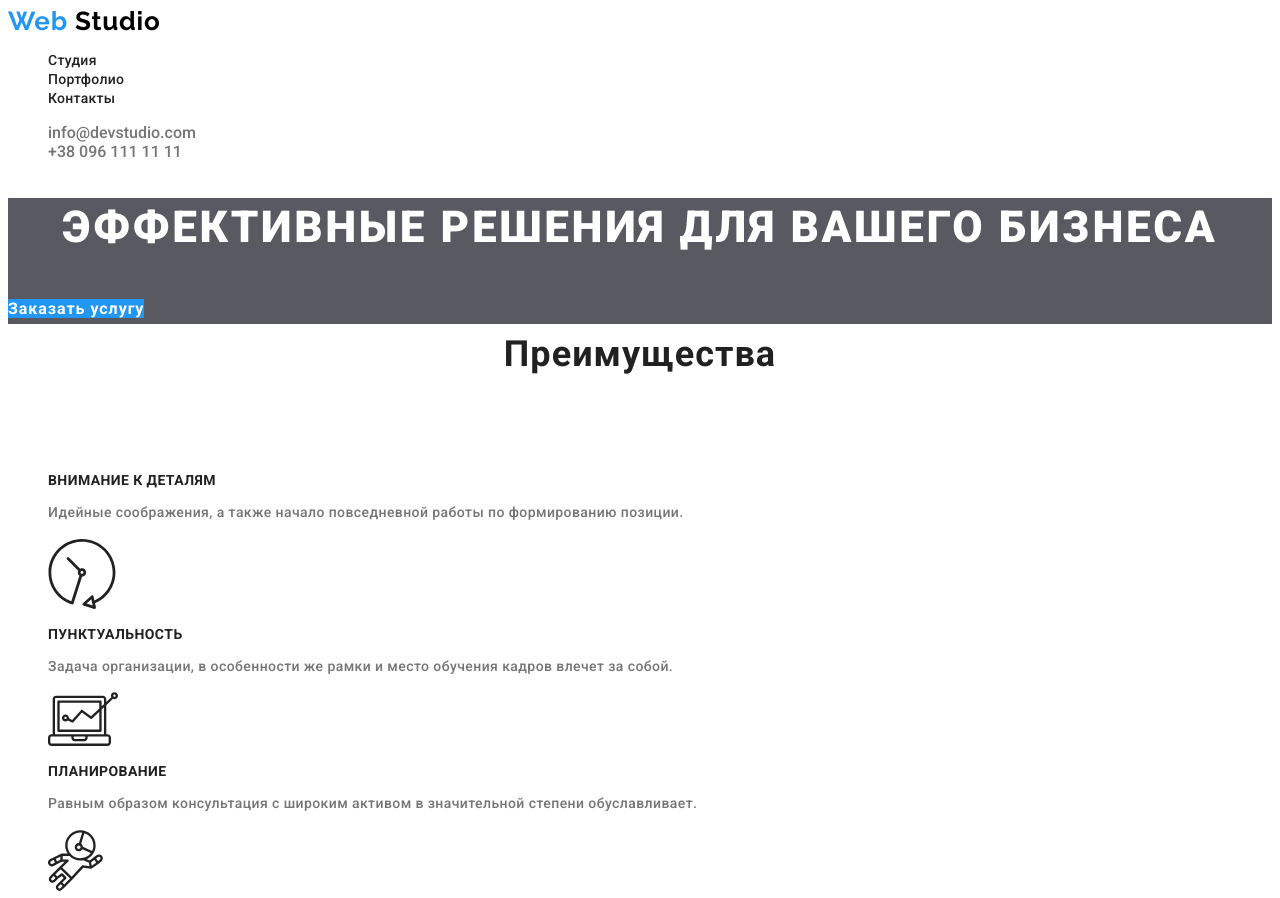
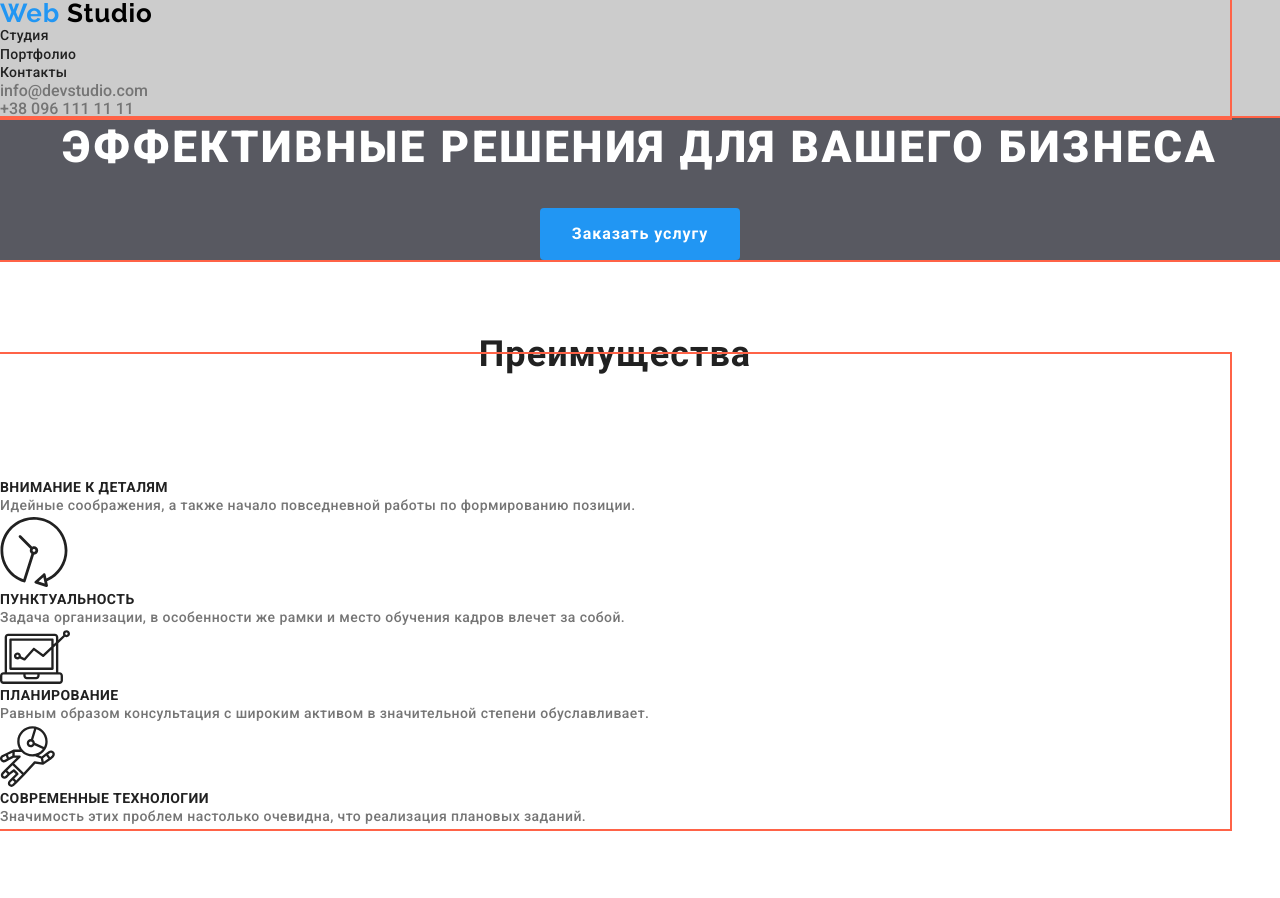
Before and after one commit to Vetokh-Marina/goit-markup-hw-03, a plain HTML site: page index.html in a window 1280 px wide. Shown: the top 898 px of the page. Drawn offline with nearby package versions, Linux system fonts and the light colour scheme.

Commit message:
удаляет отступы

```diff
--- a/css/main.css
+++ b/css/main.css
@@ -4,33 +4,48 @@
 /* цвет заголовков #212121 */
 /* футер rgba(255,255,255,0.6) */
 
-
-:root{
+:root {
   --primary-text-color: #757575;
   --title-text-color: #212121;
-    --accent-text-color: #2196F3;
-    --primary-white-color:#ffffff;
+  --accent-text-color: #2196f3;
+  --primary-white-color: #ffffff;
+}
+/* html {
+  box-sizing: border-box;
+}
+*,
+*::before,
+*::after {
+  box-sizing: inherit;
+} */
 
-}
-
-body{
-    font-family: Roboto,sans-serif;
+body {
+  font-family: Roboto, sans-serif;
   background-color: var(--primary-white-color);
   color: var(--primary-text-color);
-
+}
+.container {
+  margin-left: 0;
+  margin-right: 0;
+  width: 1230px;
+  outline: 2px solid tomato;
+}
+/* page header */
+.page-header {
+  background-color: #cccccc;
 }
 
 /*Логотип*/
-.logo{
-    font-family: Raleway,sans-serif;
+.logo {
+  font-family: Raleway, sans-serif;
   font-weight: 700;
   font-size: 26px;
   line-height: 1;
   letter-spacing: 0.03em;
   text-decoration: none;
 }
-.logo-footer{
-    font-family: Raleway,sans-serif;
+.logo-footer {
+  font-family: Raleway, sans-serif;
   font-weight: 700;
   font-size: 22px;
   line-height: 1;
@@ -38,27 +53,29 @@ body{
   text-decoration: none;
 }
 
-.logo-web{
-    color: #2196F3;
+.logo-web {
+  color: #2196f3;
 }
-.logo-studio{
+.logo-studio {
   color: black;
 }
-.logo-foot{
+.logo-foot {
   color: var(--primary-white-color);
 }
 /* Навигация сайта */
-.site-nav .link{
+.site-nav .link {
   font-weight: 500;
   font-size: 14px;
   line-height: 1;
   letter-spacing: 0.02em;
   color: var(--title-text-color);
 }
-.list{
+.list {
   list-style: none;
+  margin: 0;
+  padding: 0;
 }
-.link{
+.link {
   text-decoration: none;
   color: var(--primary-text-color);
 }
@@ -68,18 +85,20 @@ body{
 .studio:focus,
 .portfolio:hover,
 .portfolio:focus,
-.contact:hover{
+.contact:hover {
   color: var(--accent-text-color);
 }
-footer{
-    background-color:#2F303A; ;
+footer {
+  background-color: #2f303a;
 }
-address{
+address {
   text-decoration: none;
   color: var(--primary-white-color);
   font-style: normal;
 }
-.h3-foot{
+.h3-foot {
+  margin-top: 0;
+  margin-bottom: 0px;
   color: var(--primary-white-color);
   font-weight: 700;
   font-size: 14px;
--- a/css/portfolio.css
+++ b/css/portfolio.css
@@ -1,36 +1,43 @@
-h2{
-
+h2 {
+  margin-top: 0;
+  margin-bottom: 0px;
   font-weight: 700;
   font-size: 18px;
   line-height: 2;
   letter-spacing: 0.06em;
   color: var(--title-text-color);
 }
-p{
+h1 {
+  margin-top: 0;
+  margin-bottom: 0px;
+}
+p {
+  margin-top: 0;
+  margin-bottom: 0px;
   font-weight: 400;
   font-size: 16px;
   line-height: 1.87;
   letter-spacing: 0.03em;
 }
 .button:hover,
-.button:focus{
+.button:focus {
   color: var(--primary-white-color);
   background-color: var(--accent-text-color);
 }
-.button{
-    font-family: Roboto,sans-serif;
+.button {
+  font-family: Roboto, sans-serif;
   font-weight: 500;
   font-size: 16px;
   line-height: 1.6;
   text-align: center;
   letter-spacing: 0.03em;
   color: var(--title-text-color);
-    background: #F5F4FA;
+  background: #f5f4fa;
 }
-.list{
+.list {
   list-style: none;
 }
-.link-text{
+.link-text {
   font-size: 18px;
   line-height: 1.5;
   letter-spacing: 0.03em;
--- a/css/styles.css
+++ b/css/styles.css
@@ -4,34 +4,37 @@
 /* цвет заголовков #212121 */
 /* футер rgba(255,255,255,0.6) */
 
-
-:root{
+:root {
   --primary-text-color: #757575;
   --title-text-color: #212121;
-    --accent-text-color: #2196F3;
-    --primary-white-color:#ffffff;
-    --accent-color:#664704;
-
+  --accent-text-color: #2196f3;
+  --primary-white-color: #ffffff;
+  --accent-color: #664704;
 }
 
-body{
-    font-family: Roboto,sans-serif;
+body {
+  font-family: Roboto, sans-serif;
   background-color: var(--accent-color);
   color: var(--primary-text-color);
-
+}
+.container {
+  margin-left: 0;
+  margin-right: 0;
+  width: 1230px;
+  outline: 2px solid tomato;
 }
 
 /*Логотип*/
-.logo{
-    font-family: Raleway,sans-serif;
+.logo {
+  font-family: Raleway, sans-serif;
   font-weight: 700;
   font-size: 26px;
   line-height: 1;
   letter-spacing: 0.03em;
   text-decoration: none;
 }
-.logo-footer{
-    font-family: Raleway,sans-serif;
+.logo-footer {
+  font-family: Raleway, sans-serif;
   font-weight: 700;
   font-size: 22px;
   line-height: 1;
@@ -39,15 +42,14 @@ body{
   text-decoration: none;
 }
 
-.logo-web{
-    color: #2196F3;
+.logo-web {
+  color: #2196f3;
 }
-.logo-studio{
+.logo-studio {
   color: black;
-
 }
 /* Навигация сайта */
-.site-nav .link{
+.site-nav .link {
   font-weight: 500;
   font-size: 14px;
   line-height: 1;
@@ -57,27 +59,29 @@ body{
 .link:hover,
 .studio :hover,
 .portfolio:hover,
-.contact:hover{
+.contact:hover {
   color: var(--accent-text-color);
 }
 /* Герой */
-.hero{
-    background-color:rgba(47, 48, 58, 0.8);
+
+.hero {
+  background-color: rgba(47, 48, 58, 0.8);
+  outline: 2px solid tomato;
+  text-align: center;
 }
 
-.hero-title{
-
+.hero-title {
+  margin-top: 0;
+  margin-bottom: 30px;
   font-weight: 900;
   font-size: 44px;
   line-height: 1.36;
-    text-align: center;
   letter-spacing: 0.06em;
   text-transform: uppercase;
   color: var(--primary-white-color);
 }
 
-.button.primary{
-
+.button.primary {
   border: none;
   font-weight: 700;
   font-size: 16px;
@@ -87,9 +91,16 @@ body{
   color: var(--primary-white-color);
   background-color: var(--accent-text-color);
   text-decoration: none;
+  border-radius: 4px;
+  padding: 11px 32px;
+  display: inline-block;
+  min-width: 136px;
 }
+
 /* Наши преимущества */
-.section h2{
+.section h2 {
+  margin-top: 94px;
+  margin-bottom: 50px;
   font-weight: 700;
   font-size: 36px;
   line-height: 1.2px;
@@ -97,7 +108,9 @@ body{
   letter-spacing: 0.03em;
   color: var(--title-text-color);
 }
-.advant-title{
+.advant-title {
+  margin-top: 0;
+  margin-bottom: 0px;
   font-weight: 700;
   font-size: 14px;
   line-height: 1;
@@ -105,15 +118,18 @@ body{
   text-transform: uppercase;
   color: var(--title-text-color);
 }
-.advant-text{
+.advant-text {
+  margin-top: 0;
+  margin-bottom: 0px;
   font-weight: 400;
   font-size: 14px;
   line-height: 1.7;
   letter-spacing: 0.03em;
-
 }
 /* Чем мы занимаемся */
-.doing-text{
+.doing-text {
+  margin-top: 0;
+  margin-bottom: 0px;
   font-weight: 700;
   font-size: 14px;
   line-height: 1;
@@ -125,16 +141,19 @@ body{
   color: var(--primary-white-color);
 }
 /* Наша команда */
-.team-position{
+.team-position {
+  margin-top: 0;
+  margin-bottom: 0px;
   font-weight: 400;
   font-size: 16px;
   line-height: 1;
   /* text-align: center; */
   letter-spacing: 0.03em;
   columns: var(--primary-text-color);
-
 }
-.team-title{
+.team-title {
+  margin-top: 0;
+  margin-bottom: 0px;
   font-style: 400;
   font-weight: 500;
   font-size: 16px;
@@ -142,6 +161,4 @@ body{
   /* text-align: center; */
   letter-spacing: 0.03em;
   color: var(--title-text-color);
-
-
 }
--- a/index.html
+++ b/index.html
@@ -8,13 +8,17 @@
       href="https://fonts.googleapis.com/css2?family=Raleway:wght@700&family=Roboto:wght@500;700;900&display=swap"
       rel="stylesheet"
     />
+    <link
+      rel="stylesheet"
+      href="https://cdnjs.cloudflare.com/ajax/libs/modern-normalize/0.6.0/modern-normalize.min.css"
+    />
     <link rel="stylesheet" href="./css/styles.css" />
     <link rel="stylesheet" href="./css/main.css" />
   </head>
   <body>
     <!--Шапка сайта-->
-    <header>
-      <nav>
+    <header class="page-header">
+      <nav class="container">
         <a href="./index.html" class="logo link">
           <span class="logo-web">Web</span>
           <span class="logo-studio">Studio</span>
@@ -48,6 +52,7 @@
         <a href="" class="button primary">Заказать услугу</a>
       </section>
       <!--Преимущества-->
+      <div class="container">
         <section class="section advant">
           <h2>Преимущества</h2>
           <ul class="list">
@@ -67,8 +72,8 @@
               </a>
               <h3 class="advant-title">Пунктуальность</h3>
               <p class="advant-text">
-              Задача организации, в особенности же рамки и место обучения кадров
-              влечет за собой.
+                Задача организации, в особенности же рамки и место обучения
+                кадров влечет за собой.
               </p>
             </li>
             <li>
@@ -93,6 +98,8 @@
             </li>
           </ul>
         </section>
+      </div>
+      <div class="container">
         <section class="section doing">
           <h2>Чем мы занимаемся</h2>
           <ul class="list">
@@ -137,7 +144,9 @@
             </li>
           </ul>
         </section>
+      </div>
       <!--Команда-->
+      <div class="container">
         <section class="section team">
           <h2>Наша команда</h2>
           <ul class="list">
@@ -279,7 +288,9 @@
             </li>
           </ul>
         </section>
+      </div>
       <!--Клиенты-->
+      <div class="container">
         <section class="section klient">
           <h2>Постоянные клиенты</h2>
           <ul class="list">
@@ -303,8 +314,10 @@
             </li>
           </ul>
         </section>
+      </div>
     </main>
     <!--Футер-->
+    <div class="container">
       <footer>
         <a href="./index.html" class="logo-footer link">
           <span class="logo-web">Web</span>
@@ -340,5 +353,6 @@
           2020 | Developed by GoIT Students
         </div>
       </footer>
+    </div>
   </body>
 </html>
```
Also changed, not shown: portfolio.html (+106 -86 lines). Lines whose indentation alone changed are shown as unchanged.
